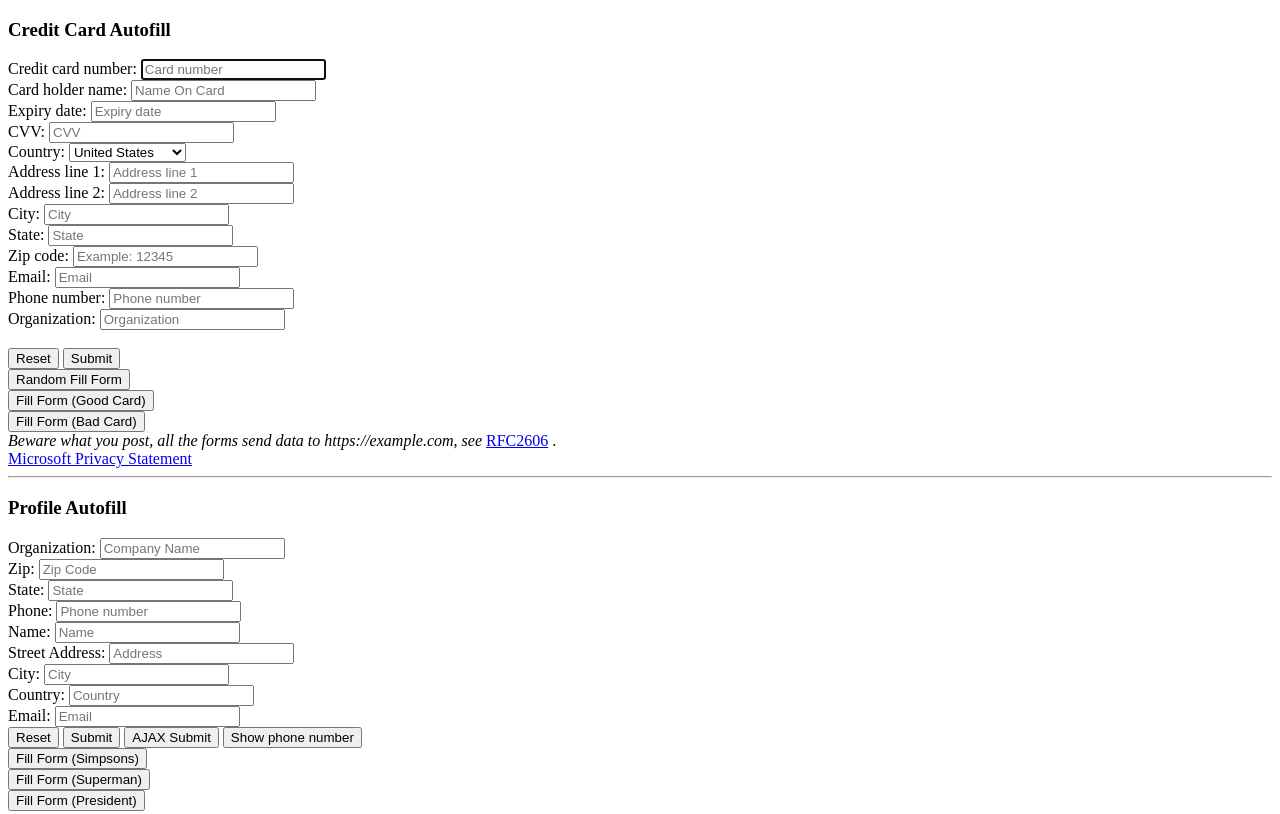
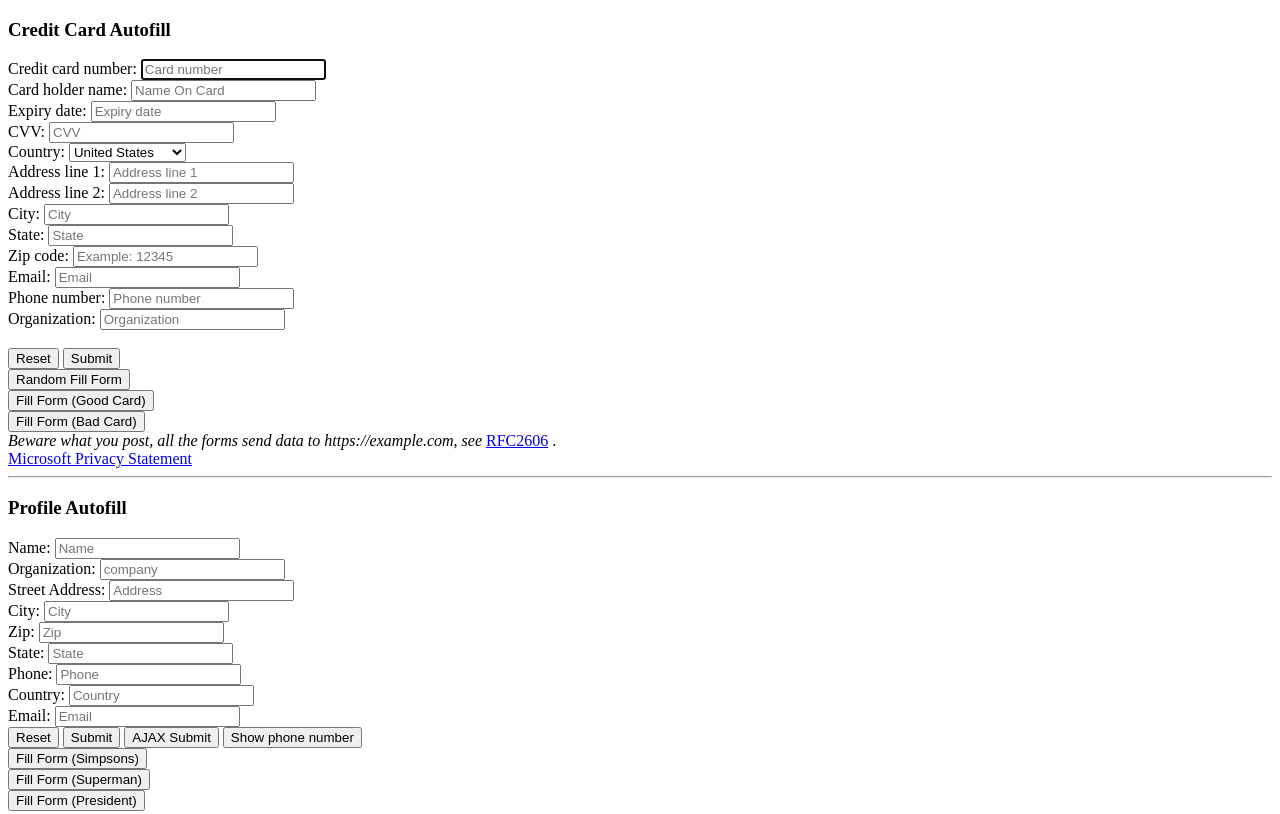
Before and after one commit to shankz7/Edge-autofill-test, a plain HTML site: page index.html in a window 1280 px wide. Shown: the top 814 px of the page. Drawn offline with Linux system fonts and the light colour scheme.

Commit message:
Update index.html

```diff
--- a/index.html
+++ b/index.html
@@ -381,20 +381,20 @@
     <hr>
     <h3>Profile Autofill</h3>
     <form name="addr1.1" id="form1" action="https://example.com/" method="post" enctype="multipart/form-data">
-        Organization:
-        <input name="company" id="form_company" placeholder="Company Name">
-        <br> Zip:
-        <input name="zip" id="form1_zip" placeholder="Zip Code">
-        <br> State:
-        <input type="text" name="state" placeholder="State">
-        <br> Phone:
-        <input name="phone" id="form1_phone" placeholder="Phone number">
-        <br> Name:
+        Name:
         <input type="text" name="name" placeholder="Name">
+        <br> Organization:
+        <input name="company" id="form_company" placeholder="company">
         <br> Street Address:
         <input type="text" name="address" placeholder="Address">
         <br> City:
         <input type="text" name="city" placeholder="City">
+        <br> Zip:
+        <input name="zip" id="form1_zip" placeholder="Zip">
+        <br> State:
+        <input type="text" name="state" placeholder="State">
+        <br> Phone:
+        <input name="phone" id="form1_phone" placeholder="Phone">
         <br> Country:
         <input name="country" id="country" placeholder="Country">
         <br> Email:
```
